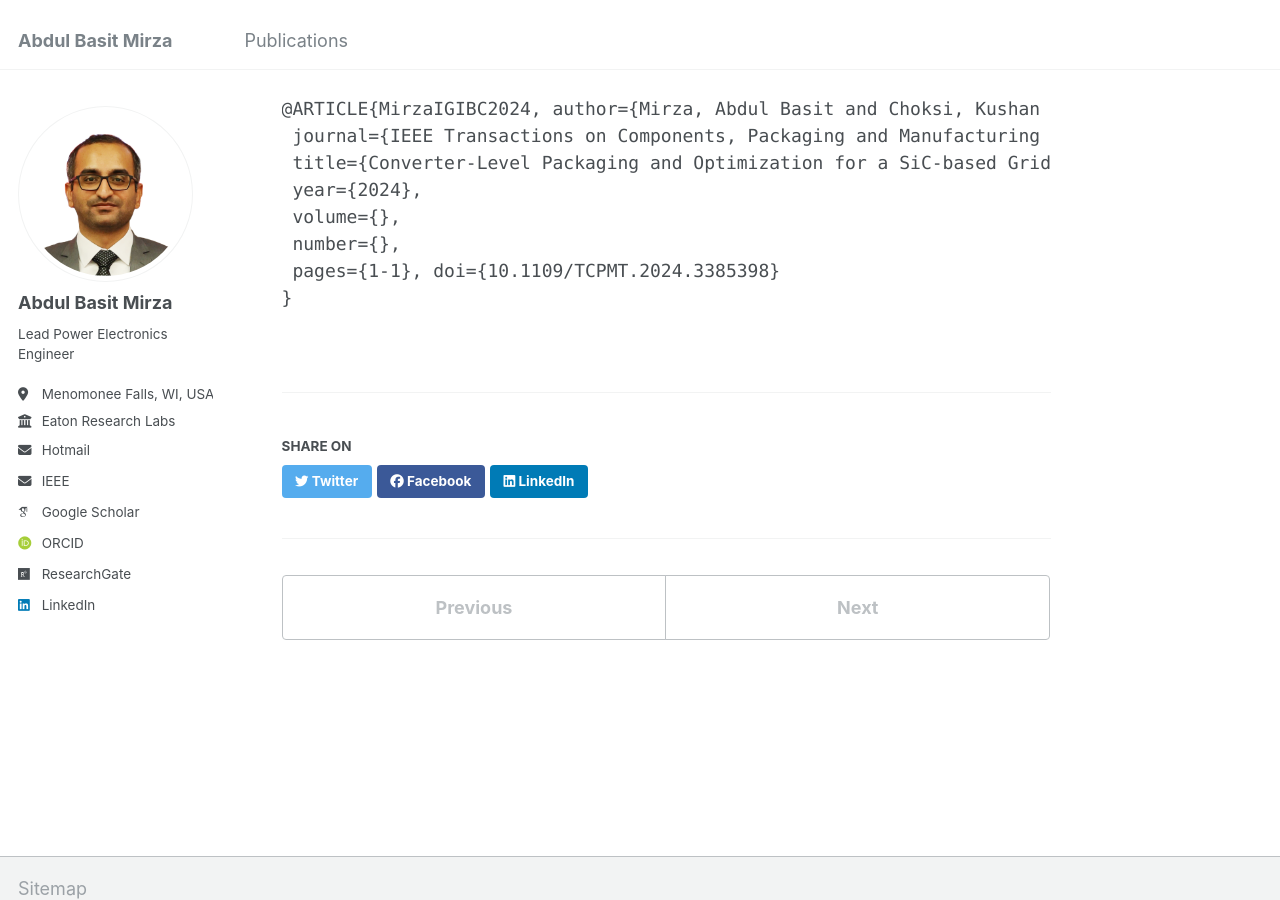
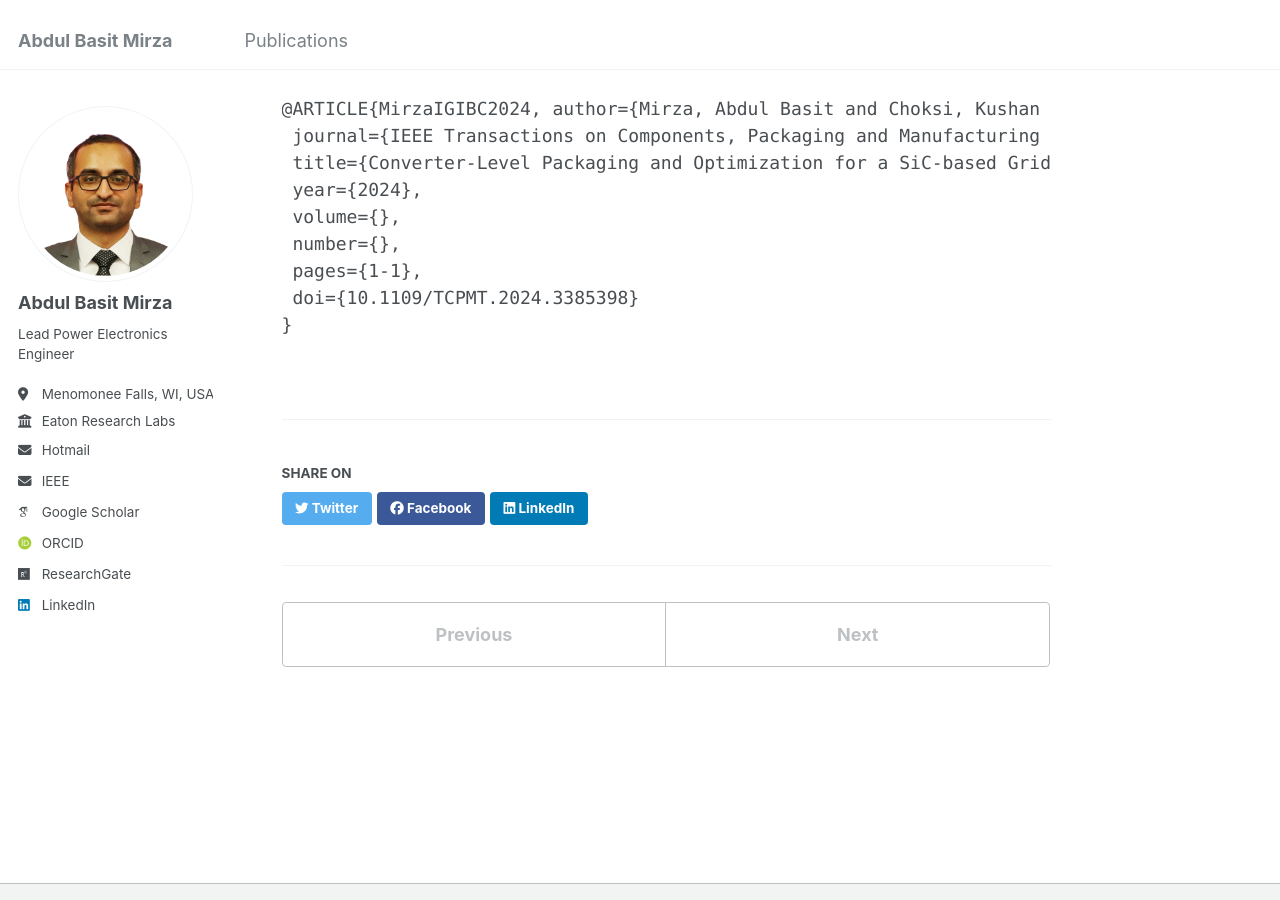
Before and after one commit to AbdulBasitMirza/abdulbasitmirza.github.io, a Jekyll site: the page built from _publications/TCPMT.md, in a window 1280 px wide and 900 px high, scrolled down 1088 px. Built offline with Jekyll 4.4.1, drawn with Linux system fonts in a browser that asks for light colours; some web fonts are replaced.

```diff
--- a/_publications/TCPMT.md
+++ b/_publications/TCPMT.md
@@ -22,6 +22,6 @@ author={Mirza, Abdul Basit and Choksi, Kushan and Zhou, Austin and Vala, Sama Sa
 <br> volume={},
 <br> number={},
 <br> pages={1-1},
-doi={10.1109/TCPMT.2024.3385398}
+<br> doi={10.1109/TCPMT.2024.3385398}
 <br>}'
 ---
```
